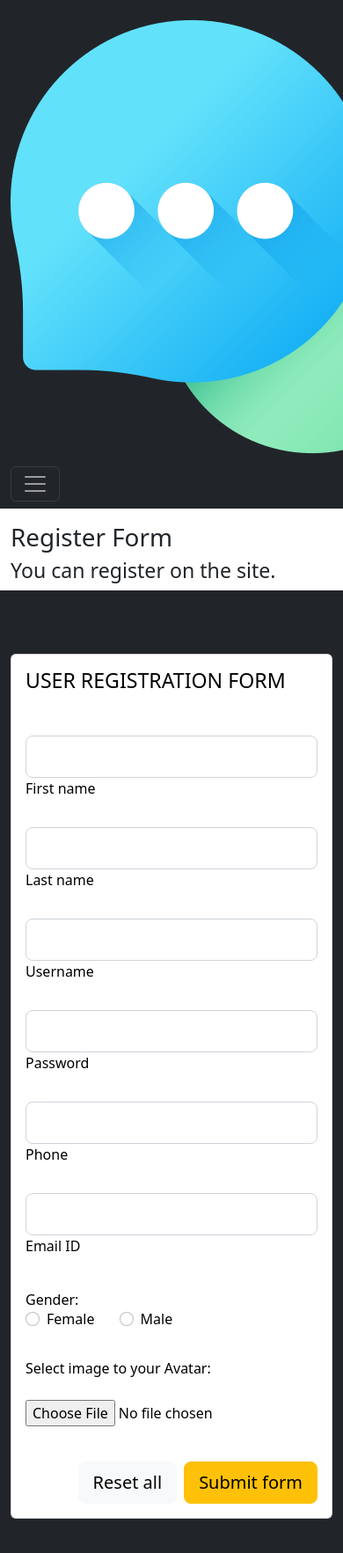
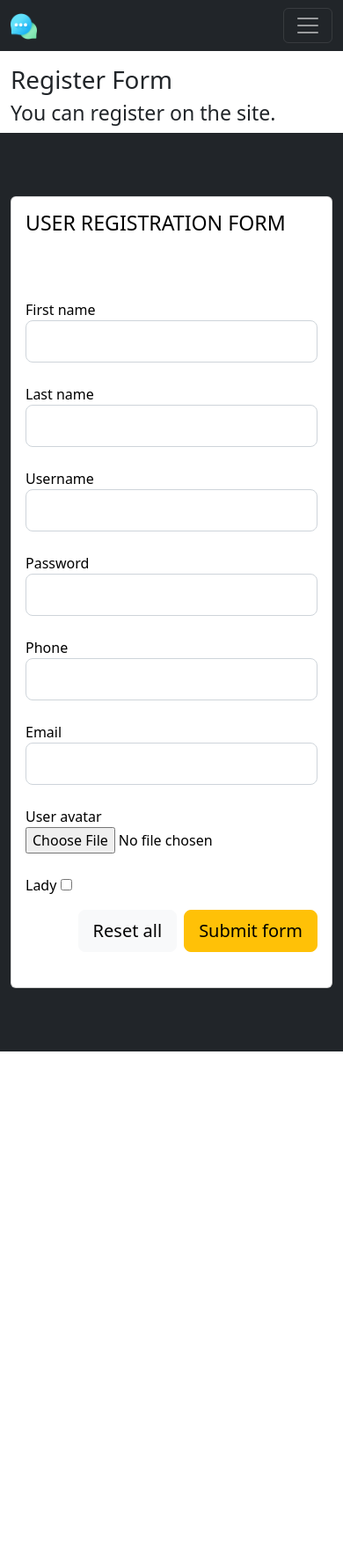
Before and after one commit to farzanebgr/local_chat_application, a Django app: page /register/ in a window 390 px wide; the page is wider, and only the part inside the window is pictured. Shown: the top 1765 px of that part at 88% size. After the commit the page ends 1195 px from the top of that part, so only its background shows below. Run offline with Django 4.2, Linux system fonts and the light colour scheme.

Commit message:
setup index page and header

```diff
--- a/local_chat_application/urls.py
+++ b/local_chat_application/urls.py
@@ -1,3 +1,5 @@
+from django.conf import settings
+from django.conf.urls.static import static
 from django.contrib import admin
 from django.urls import path, include
 
@@ -7,3 +9,4 @@ urlpatterns = [
     path('user/', include('user_app.urls')),
     path('admin/', admin.site.urls),
 ]
+urlpatterns = urlpatterns + static(settings.MEDIA_URL, document_root=settings.MEDIA_ROOT)
--- a/templates/header_ref.html
+++ b/templates/header_ref.html
@@ -1,4 +1,5 @@
 <meta charset="utf-8">
 <meta name="viewport" content="width=device-width, initial-scale=1">
+<link rel="icon" href="../static/images/icon/chat.png" type="image/x-icon" sizes="16x16">
 <link href="https://cdn.jsdelivr.net/npm/bootstrap@5.2.0/dist/css/bootstrap.min.css" rel="stylesheet">
 <script src="https://cdn.jsdelivr.net/npm/bootstrap@5.2.0/dist/js/bootstrap.bundle.min.js"></script>
--- a/templates/master.html
+++ b/templates/master.html
@@ -4,7 +4,6 @@
 
 <head>
     {% include 'header_ref.html' %}
-    <link rel="icon" href="../static/images/icon/chat.png" type="image/x-icon" sizes="16x16">
     <title>{% block title %}{% endblock title %}</title>
 </head>
 
--- a/templates/navbar.html
+++ b/templates/navbar.html
@@ -2,7 +2,7 @@
 <nav class="navbar navbar-expand-sm navbar-dark bg-dark">
   <div class="container-fluid">
     <a class="navbar-brand" href="{% url 'index-page' %}">
-        <img src="{% static 'images/icon/chat.png' %}" alt="Logo"/>
+        <img src="{% static 'images/icon/chat.png' %}" alt="Logo" width="30px" height="30px"/>
     </a>
     <button class="navbar-toggler" type="button" data-bs-toggle="collapse" data-bs-target="#mynavbar">
       <span class="navbar-toggler-icon"></span>
@@ -10,17 +10,18 @@
     <div class="collapse navbar-collapse" id="mynavbar">
       <ul class="navbar-nav me-auto">
         <li class="nav-item">
-          <a class="nav-link" href="javascript:void(0)">Link</a>
+          <a class="nav-link {% if request.resolver_match.url_name == 'register-page' %} active {% endif %}"
+             href="{% url 'register-page' %}">Register</a>
         </li>
         <li class="nav-item">
-          <a class="nav-link" href="javascript:void(0)">Link</a>
+          <a class="nav-link" href="javascript:void(0)">Login</a>
         </li>
         <li class="nav-item">
-          <a class="nav-link" href="javascript:void(0)">Link</a>
+          <a class="nav-link" href="javascript:void(0)">Logout</a>
         </li>
       </ul>
       <form class="d-flex">
-        <input class="form-control me-2" type="text" placeholder="Search">
+        <input class="form-control me-2" type="text" placeholder="Chat Room">
         <button class="btn btn-primary" type="button">Search</button>
       </form>
     </div>
--- /dev/null
+++ b/user_app/forms.py
@@ -0,0 +1,32 @@
+from django import forms
+from django.core import validators
+from django.core.exceptions import ValidationError
+
+
+class RegisterForm(forms.Form):
+    first_name = forms.CharField(label='First name',
+                                 widget=forms.TextInput(attrs={
+                                     'class':'form-control form-control-lg'}),
+                                 validators=[validators.MaxLengthValidator(50),])
+    last_name = forms.CharField(label='Last name',
+                                widget=forms.TextInput(attrs={
+                                    'class':'form-control form-control-lg'}),
+                                validators=[validators.MaxLengthValidator(50),])
+    username = forms.CharField(label='Username',
+                               widget=forms.TextInput(attrs={
+                                   'class': 'form-control form-control-lg'}),
+                               validators=[validators.MaxLengthValidator(50),])
+    password = forms.CharField(label='Password',
+                               widget=forms.PasswordInput(attrs={
+                                   'class':'form-control form-control-lg'}),
+                               validators=[validators.MaxLengthValidator(100),])
+    phone = forms.CharField(label='Phone',
+                             widget=forms.TextInput(attrs={
+                                 'class':'form-control form-control-lg'}),)
+    email = forms.EmailField(label='Email',
+                             widget=forms.EmailInput(attrs={
+                                 'class':'form-control form-control-lg'}),
+                             validators=[validators.MaxLengthValidator(100),
+                                         validators.EmailValidator,])
+    user_avatar = forms.ImageField()
+    user_gender = forms.BooleanField(label='Lady')
--- a/user_app/templates/user_app/index.html
+++ b/user_app/templates/user_app/index.html
@@ -7,8 +7,7 @@
                 <div class="col">
                     <div class="card card-registration my-4">
                         <div class="container-fluid mt-3">
-                            <h1>Register Form</h1>
-                            <a class="w3-btn w3-round-xxlarge" href="{% url 'register-page' %}">Register</a>
+                            <h1 style="text-align: center; font-family: 'Bitstream Vera Sans Mono'">CHAT ROOM</h1>
                         </div>
                     </div>
                 </div>
--- a/user_app/templates/user_app/register_page.html
+++ b/user_app/templates/user_app/register_page.html
@@ -19,77 +19,44 @@
                             <div class="col-xl-6">
                                 <div class="card-body p-md-5 text-black">
                                     <h3 class="mb-5 text-uppercase">User registration form</h3>
-
                                     <div class="row">
                                         <div class="col-md-6 mb-4">
-                                            <form action="#" method="post" enctype="multipart/form-data">
-                                                <div class="form-outline">
-                                                    <input type="text" id="first_name" class="form-control form-control-lg" />
-                                                    <label class="form-label" for="first_name">First name</label>
+                                            <form action="{% url 'register-page' %}" method="post" enctype="multipart/form-data">
+                                                {% for enter in register_form %}
+                                                    {% if enter in register_form.user_avatar %}
+                                                        <div class="row">
+                                                            <div class="col-md-6 mb-4">
+                                                                {{ enter.label }}
+                                                            </div>
+                                                            <div class="col-md-6 mb-4">
+                                                                {{ enter }}
+                                                            </div>
+                                                            {{ enter.errors }}
+                                                        </div>
+                                                    {% endif %}
+                                                    {% if enter in register_form.user_gender %}
+                                                        <div class="row">
+                                                            {{ enter.label }}
+                                                            <label class="form-check-label" for="female_gender">{{ enter }}</label>
+                                                            <label class="form-check-label" for="male_gender">{{ enter }}</label>
+                                                            {{ enter.errors }}
+                                                        </div>
+                                                    {% endif %}
+                                                    <div class="form-outline">
+                                                        <br/>
+                                                        {{ enter.label }}
+                                                        {{ enter }}
+                                                        {{ enter.errors }}
+                                                    </div>
+                                                {% endfor %}
+                                                <div class="d-flex justify-content-end pt-3">
+                                                    <button type="reset" class="btn btn-light btn-lg">Reset all</button>
+                                                    <button type="submit" class="btn btn-warning btn-lg ms-2">Submit form</button>
                                                 </div>
-                                        </div>
-                                        <div class="col-md-6 mb-4">
-                                            <div class="form-outline">
-                                                <input type="text" id="last_name" class="form-control form-control-lg" />
-                                                <label class="form-label" for="last_name">Last name</label>
-                                            </div>
+                                            </form>
                                         </div>
                                     </div>
-
-                                    <div class="row">
-                                        <div class="col-md-6 mb-4">
-                                            <div class="form-outline">
-                                                <input type="text" id="username" class="form-control form-control-lg" />
-                                                <label class="form-label" for="username">Username</label>
-                                            </div>
-                                        </div>
-                                        <div class="col-md-6 mb-4">
-                                            <div class="form-outline">
-                                                <input type="password" id="password" class="form-control form-control-lg" />
-                                                <label class="form-label" for="password">Password</label>
-                                            </div>
-                                        </div>
-                                    </div>
-
-                                    <div class="form-outline mb-4">
-                                        <input type="tel" id="phone" class="form-control form-control-lg" />
-                                        <label class="form-label" for="phone">Phone</label>
-                                    </div>
-                                    <div class="form-outline mb-4">
-                                        <input type="text" id="email" class="form-control form-control-lg" />
-                                        <label class="form-label" for="email">Email ID</label>
-                                    </div>
-                                    <div class="d-md-flex justify-content-start align-items-center mb-4 py-2">
-
-                                        <h6 class="mb-0 me-4">Gender: </h6>
-
-                                        <div class="form-check form-check-inline mb-0 me-4">
-                                            <input class="form-check-input" type="radio" name="female_gender" id="femaleGender"
-                                                   value="option1" />
-                                            <label class="form-check-label" for="female_gender">Female</label>
-                                        </div>
-
-                                        <div class="form-check form-check-inline mb-0 me-4">
-                                            <input class="form-check-input" type="radio" name="male_gender" id="maleGender"
-                                                   value="option2" />
-                                            <label class="form-check-label" for="male_gender">Male</label>
-                                        </div>
-                                    </div>
-
-                                    <div class="row">
-                                        <div class="col-md-6 mb-4">
-                                            Select image to your Avatar:
-                                        </div>
-                                        <div class="col-md-6 mb-4">
-                                            <input type="file" name="avatar_file" id="avatar_file">
-                                        </div>
-                                    </div>
-                                    <div class="d-flex justify-content-end pt-3">
-                                        <button type="button" class="btn btn-light btn-lg">Reset all</button>
-                                        <button type="button" class="btn btn-warning btn-lg ms-2">Submit form</button>
-                                    </div>
                                 </div>
-                                </form>
                             </div>
                         </div>
                     </div>
--- a/user_app/urls.py
+++ b/user_app/urls.py
@@ -3,5 +3,5 @@ from user_app import views
 
 urlpatterns = [
     path('', views.index_view, name='index-page'),
-    path('register/', views.register_view, name='register-page'),
+    path('register/', views.RegisterView.as_view(), name='register-page'),
 ]
--- a/user_app/views.py
+++ b/user_app/views.py
@@ -1,7 +1,49 @@
 from django.shortcuts import render
-
+from django.views import View
+from user_app.forms import RegisterForm
 def index_view(request):
     return render(request, 'user_app/index.html')
 
-def register_view(request):
-    return render(request, 'user_app/register_page.html')
+
+class RegisterView(View):
+    def get(self, request):
+        register_form = RegisterForm()
+        context = {
+            'register_form': register_form
+        }
+        return render(request, 'user_app/register_page.html', context)
+
+    def post(self, request):
+        register_form = RegisterForm(request.POST)
+        if register_form.is_valid():
+            first_name = register_form.cleaned_data.get('first_name')
+            last_name = register_form.cleaned_data.get('last_name')
+            username = register_form.cleaned_data.get('username')
+            password = register_form.cleaned_data.get('password')
+            phone = register_form.cleaned_data.get('phone')
+            email = register_form.cleaned_data.get('email')
+            user_avatar = register_form.cleaned_data.get('user_avatar')
+            user_gender = register_form.cleaned_data.get('user_gender')
+            user: bool = User.objects.filter(email__iexact=user_email).exists()
+            if user:
+                register_form.add_error('email', 'ایمیل وارد شده تکراری می باشد')
+            else:
+                new_user = User(
+                    first_name=first_name,
+                    last_name=last_name,
+                    username=username,
+                    password=password,
+                    phone=phone,
+                    email=email,
+                    user_avatar=user_avatar,
+                    user_gender=user_gender,
+                    is_active=True,)
+                new_user.set_password(user_password)
+                new_user.save()
+                message = 'در سایت ثبت نام شدید. برای ورود به پنل کاربری اطلاعات خواسته شده را وارد کنید.'
+        context = {
+            'login_form': login_form,
+            'showMessage': message
+        }
+
+        return render(request, 'userAccountApp/loginPage.html', context)
```
Also changed, not shown: local_chat_application/settings.py (+9 -1 lines).
